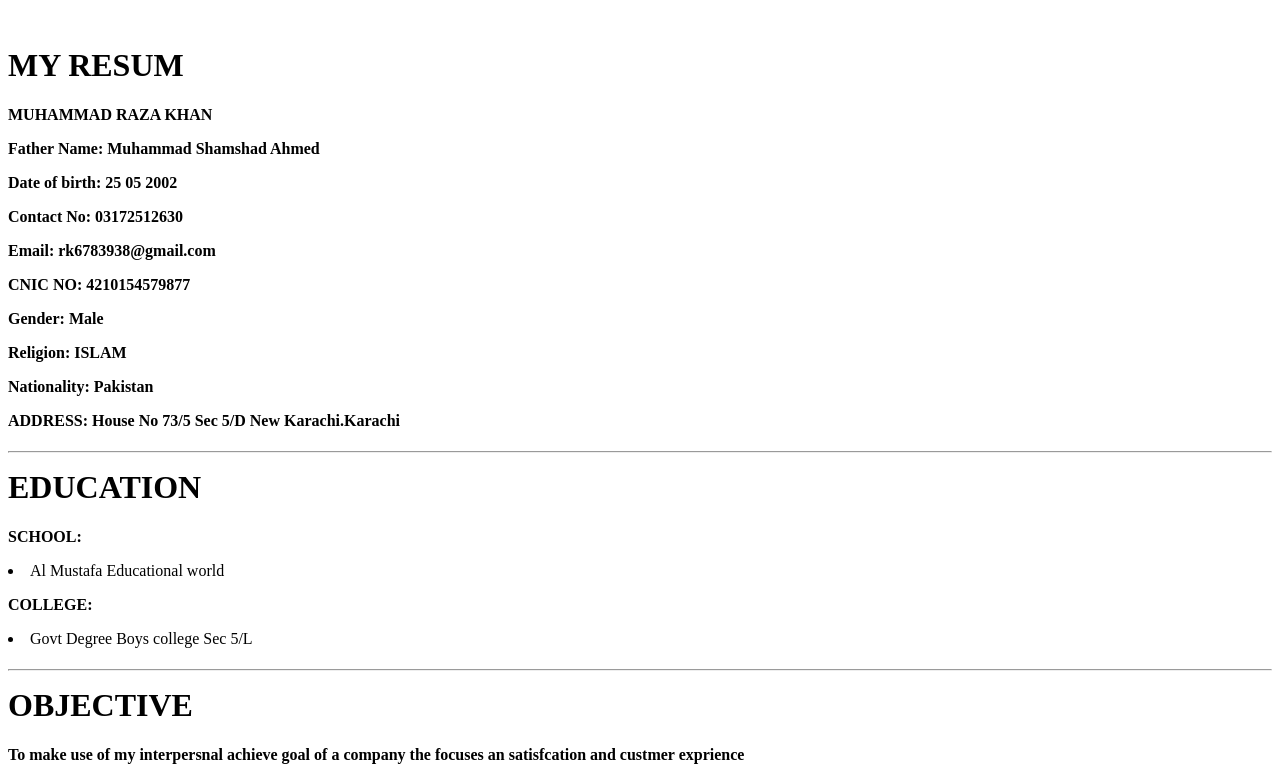
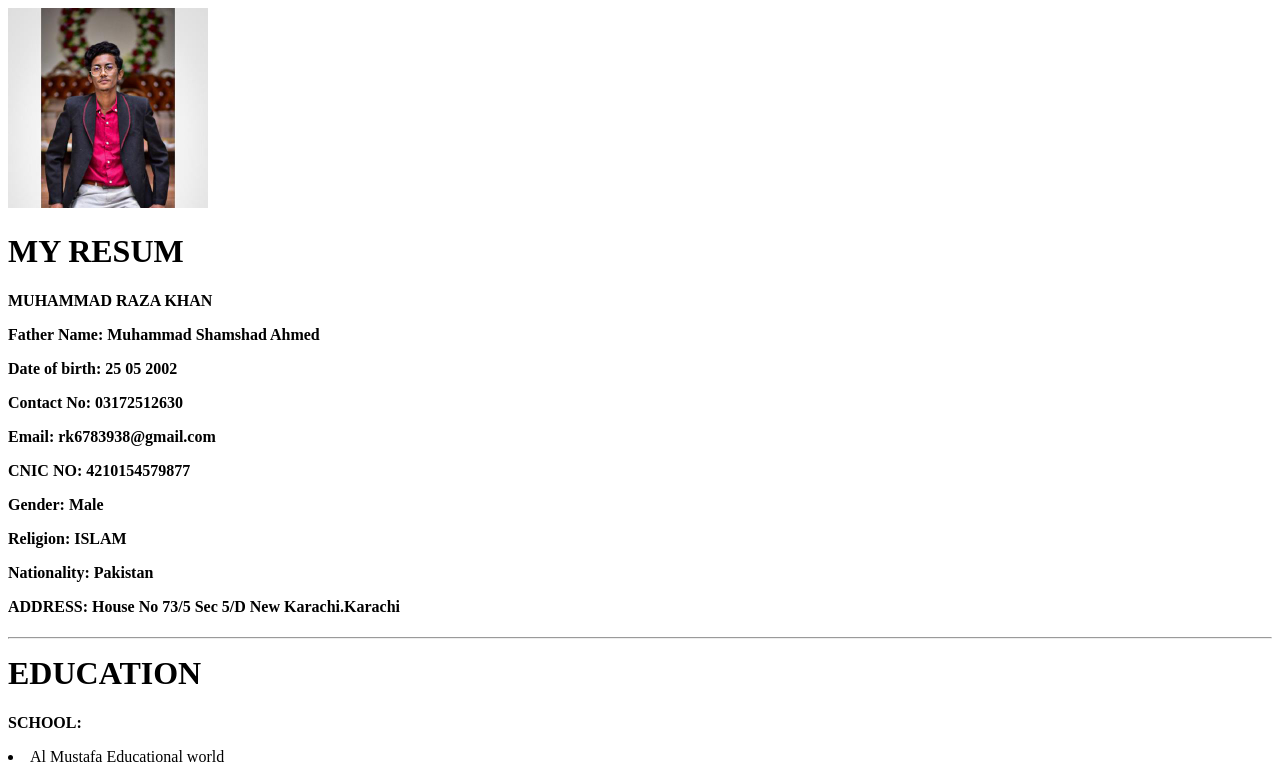
Before and after one commit to razakhan2002/My-First-project-CV, a plain HTML site: page index.html in a window 1280 px wide. Shown: the top 779 px of the page. Drawn offline with Linux system fonts and the light colour scheme.

Commit message:
adding picture in cv project

```diff
--- a/index.html
+++ b/index.html
@@ -7,7 +7,8 @@
     <title>MY CV </title>
 </head>
 <body>
-    <img src="./me.jpg" alt="" width="200pxs">
+    <img src="./images/raza khan.jfif" alt="" width="200pxs">
+
     <h1>MY RESUM</h1>
     <b>MUHAMMAD RAZA KHAN </b>
     <p><b>Father Name:   Muhammad Shamshad Ahmed </b></p>
```
Also changed, not shown: images/raza khan.jfif (added).
